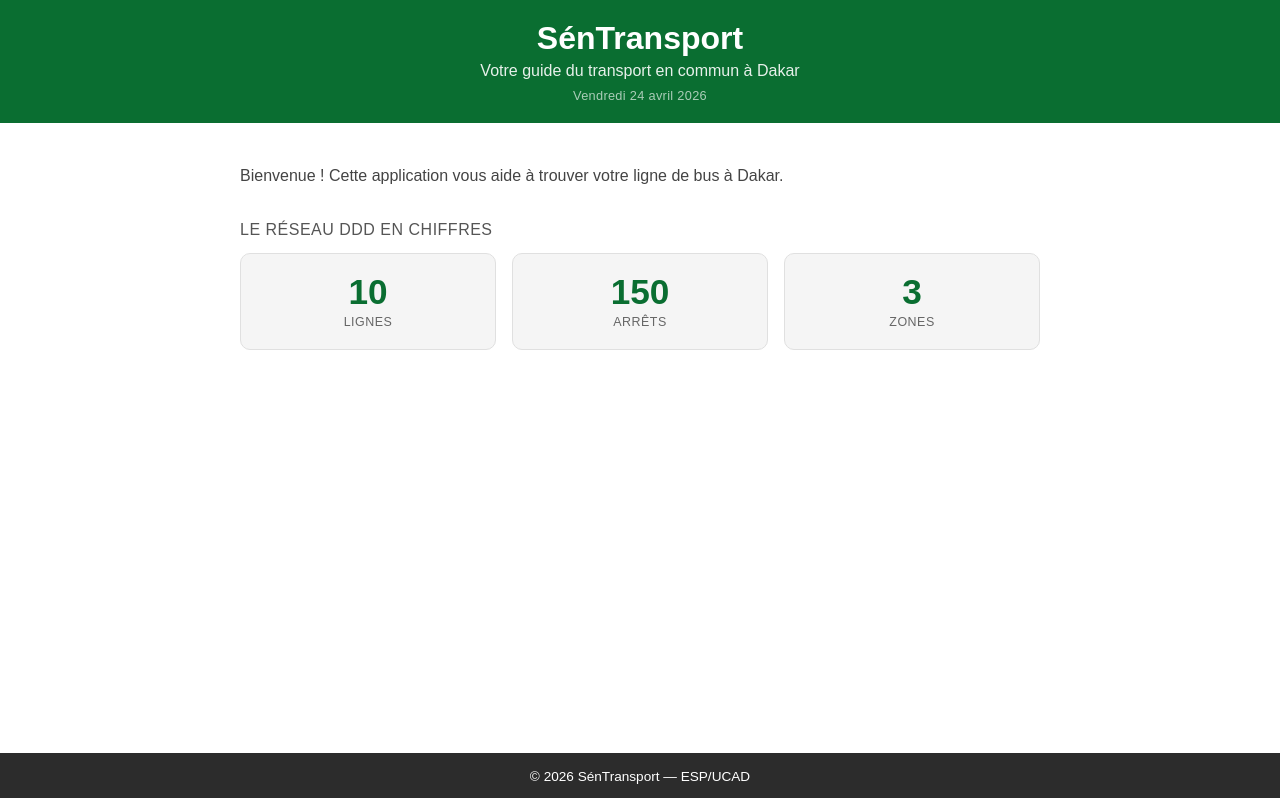
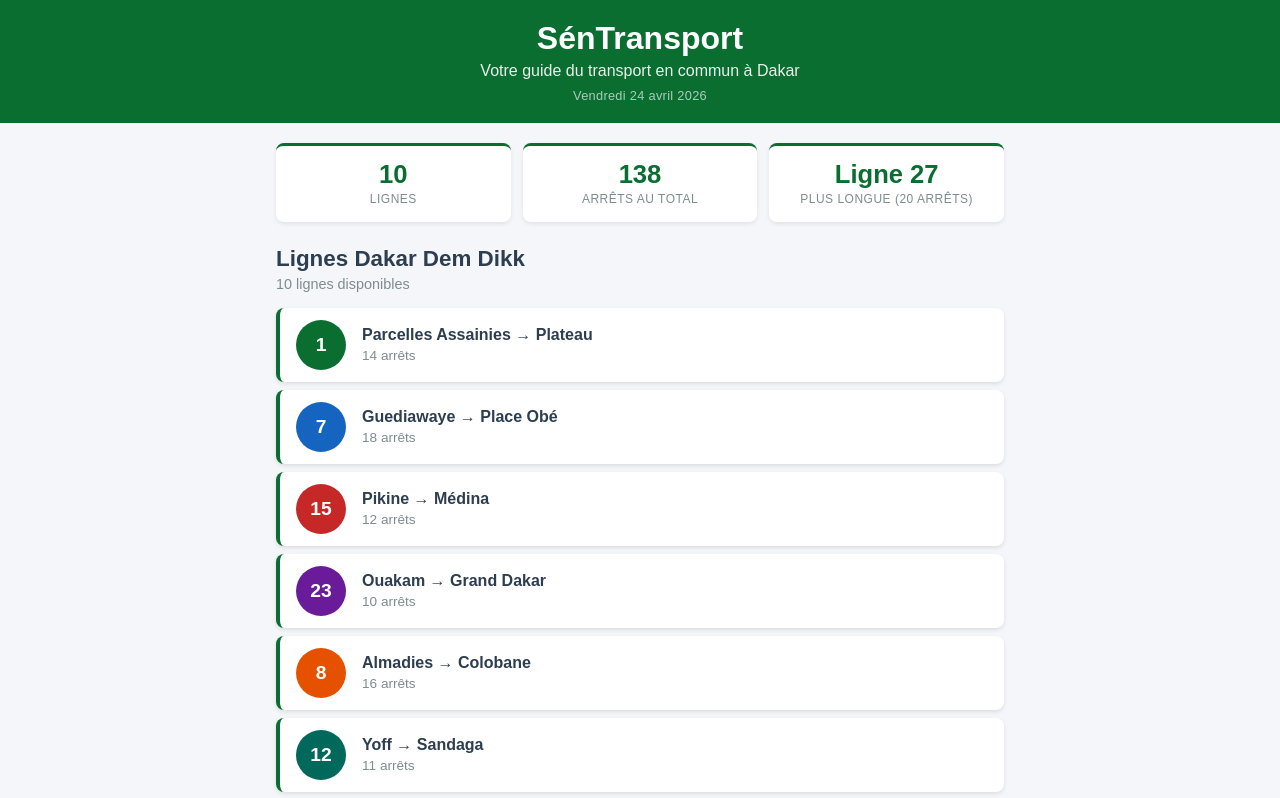
Before and after one commit to salambaa-dst/Sentransport, a React (Create React App) app: page / in a window 1280 px wide. Shown: the top 798 px of the page. Built offline with nearby package versions, Linux system fonts and the light colour scheme.

Commit message:
Lab 2 : composants statiques LigneBus et ListeLignes

```diff
--- a/src/App.css
+++ b/src/App.css
@@ -1,36 +1,22 @@
 .App {
   font-family: Arial, sans-serif;
   min-height: 100vh;
+  background-color: #f5f6fa;
   display: flex;
   flex-direction: column;
 }
 
 .contenu {
-  padding: 24px 20px;
+  padding: 20px;
   max-width: 800px;
   margin: 0 auto;
   width: 100%;
+  box-sizing: border-box;
   flex: 1;
 }
 
-.welcome {
-  font-size: 1rem;
-  color: #444;
-  line-height: 1.6;
-  margin-bottom: 32px;
+@media (max-width: 600px) {
+  .contenu {
+    padding: 12px;
+  }
 }
-
-.stats-titre {
-  font-size: 1rem;
-  color: #555;
-  font-weight: 500;
-  margin: 0 0 14px;
-  text-transform: uppercase;
-  letter-spacing: 0.5px;
-}
-
-.stats-grid {
-  display: grid;
-  grid-template-columns: repeat(3, 1fr);
-  gap: 16px;
-}
--- a/src/App.js
+++ b/src/App.js
@@ -1,26 +1,31 @@
 import './App.css';
 import Header from './Header';
+import ListeLignes from './ListeLignes';
+import StatReseau from './StatReseau';
 import Footer from './Footer';
-import Statistique from './Statistique';
 
 function App() {
+  // Exercice 3 : 4 lignes supplémentaires avec quartiers réels de Dakar
+  const lignes = [
+    { id: 1,  numero: "1",  depart: "Parcelles Assainies", arrivee: "Plateau",     arrets: 14, couleur: "#0a6e31" },
+    { id: 2,  numero: "7",  depart: "Guediawaye",          arrivee: "Place Obé",   arrets: 18, couleur: "#1565c0" },
+    { id: 3,  numero: "15", depart: "Pikine",              arrivee: "Médina",      arrets: 12, couleur: "#c62828" },
+    { id: 4,  numero: "23", depart: "Ouakam",              arrivee: "Grand Dakar", arrets: 10, couleur: "#6a1b9a" },
+    { id: 5,  numero: "8",  depart: "Almadies",            arrivee: "Colobane",    arrets: 16, couleur: "#e65100" },
+    { id: 6,  numero: "12", depart: "Yoff",                arrivee: "Sandaga",     arrets: 11, couleur: "#00695c" },
+    { id: 7,  numero: "3",  depart: "Fann",                arrivee: "HLM",         arrets: 9,  couleur: "#558b2f" },
+    { id: 8,  numero: "19", depart: "Liberté 6",           arrivee: "Dieuppeul",   arrets: 13, couleur: "#37474f" },
+    { id: 9,  numero: "5",  depart: "Sicap Mbao",          arrivee: "Médina",      arrets: 15, couleur: "#ad1457" },
+    { id: 10, numero: "27", depart: "HLM Grand Yoff",      arrivee: "Plateau",     arrets: 20, couleur: "#0277bd" },
+  ];
+
   return (
     <div className="App">
       <Header />
       <main className="contenu">
-        <p className="welcome">
-          Bienvenue ! Cette application vous aide à trouver
-          votre ligne de bus à Dakar.
-        </p>
-
-        <section className="stats-section">
-          <h2 className="stats-titre">Le réseau DDD en chiffres</h2>
-          <div className="stats-grid">
-            <Statistique nombre="10" label="Lignes" />
-            <Statistique nombre="150" label="Arrêts" />
-            <Statistique nombre="3" label="Zones" />
-          </div>
-        </section>
+        {/* Exercice 2 : Statistiques du réseau */}
+        <StatReseau lignes={lignes} />
+        <ListeLignes lignes={lignes} />
       </main>
       <Footer />
     </div>
--- a/src/Footer.css
+++ b/src/Footer.css
@@ -1,8 +1,8 @@
 .footer {
-  background-color: #2c2c2c;
-  color: white;
+  background-color: #2c3e50;
+  color: #ecf0f1;
   text-align: center;
-  padding: 16px 20px;
+  padding: 16px;
+  margin-top: 40px;
   font-size: 0.85rem;
-  margin-top: auto;
 }
--- a/src/Footer.js
+++ b/src/Footer.js
@@ -3,7 +3,7 @@
 function Footer() {
   return (
     <footer className="footer">
-      © 2026 SénTransport — ESP/UCAD
+      <p>&copy; 2026 SénTransport &mdash; ESP/UCAD</p>
     </footer>
   );
 }
--- /dev/null
+++ b/src/LigneBus.css
@@ -0,0 +1,49 @@
+.ligne-bus {
+  display: flex;
+  align-items: center;
+  padding: 12px 16px;
+  margin: 8px 0;
+  background-color: #ffffff;
+  border-radius: 8px;
+  border-left: 4px solid #0a6e31;
+  box-shadow: 0 2px 4px rgba(0, 0, 0, 0.1);
+  cursor: pointer;
+  transition: transform 0.2s, box-shadow 0.2s;
+}
+
+.ligne-bus:hover {
+  transform: translateX(4px);
+  box-shadow: 0 4px 8px rgba(0, 0, 0, 0.15);
+}
+
+.ligne-numero {
+  background-color: #0a6e31;
+  color: white;
+  font-weight: bold;
+  font-size: 1.2rem;
+  width: 50px;
+  height: 50px;
+  border-radius: 50%;
+  display: flex;
+  align-items: center;
+  justify-content: center;
+  margin-right: 16px;
+  flex-shrink: 0;
+}
+
+.ligne-info {
+  display: flex;
+  flex-direction: column;
+}
+
+.ligne-trajet {
+  font-size: 1rem;
+  font-weight: 600;
+  color: #2c3e50;
+}
+
+.ligne-arrets {
+  font-size: 0.85rem;
+  color: #7f8c8d;
+  margin-top: 4px;
+}
--- /dev/null
+++ b/src/LigneBus.js
@@ -0,0 +1,24 @@
+import './LigneBus.css';
+
+function LigneBus({ numero, depart, arrivee, arrets, couleur }) {
+  const couleurBadge = couleur || '#0a6e31';
+
+  return (
+    <div className="ligne-bus">
+      <div
+        className="ligne-numero"
+        style={{ backgroundColor: couleurBadge }}
+      >
+        {numero}
+      </div>
+      <div className="ligne-info">
+        <span className="ligne-trajet">
+          {depart} &rarr; {arrivee}
+        </span>
+        <span className="ligne-arrets">{arrets} arrêts</span>
+      </div>
+    </div>
+  );
+}
+
+export default LigneBus;
--- /dev/null
+++ b/src/ListeLignes.css
@@ -0,0 +1,16 @@
+.liste-lignes {
+  padding: 0 16px;
+}
+
+.liste-titre {
+  color: #2c3e50;
+  font-size: 1.4rem;
+  margin-bottom: 4px;
+}
+
+.liste-description {
+  color: #7f8c8d;
+  font-size: 0.9rem;
+  margin-top: 0;
+  margin-bottom: 16px;
+}
--- /dev/null
+++ b/src/ListeLignes.js
@@ -0,0 +1,23 @@
+import LigneBus from './LigneBus';
+import './ListeLignes.css';
+
+function ListeLignes({ lignes }) {
+  return (
+    <div className="liste-lignes">
+      <h2 className="liste-titre">Lignes Dakar Dem Dikk</h2>
+      <p className="liste-description">{lignes.length} lignes disponibles</p>
+      {lignes.map(ligne => (
+        <LigneBus
+          key={ligne.id}
+          numero={ligne.numero}
+          depart={ligne.depart}
+          arrivee={ligne.arrivee}
+          arrets={ligne.arrets}
+          couleur={ligne.couleur}
+        />
+      ))}
+    </div>
+  );
+}
+
+export default ListeLignes;
--- /dev/null
+++ b/src/StatReseau.css
@@ -0,0 +1,32 @@
+.stat-reseau {
+  display: grid;
+  grid-template-columns: repeat(3, 1fr);
+  gap: 12px;
+  margin: 0 16px 24px;
+}
+
+.stat-reseau-carte {
+  background-color: #ffffff;
+  border-radius: 8px;
+  padding: 16px 12px;
+  text-align: center;
+  display: flex;
+  flex-direction: column;
+  gap: 4px;
+  box-shadow: 0 2px 4px rgba(0, 0, 0, 0.08);
+  border-top: 3px solid #0a6e31;
+}
+
+.stat-reseau-nombre {
+  font-size: 1.6rem;
+  font-weight: 700;
+  color: #0a6e31;
+  line-height: 1;
+}
+
+.stat-reseau-label {
+  font-size: 0.75rem;
+  color: #7f8c8d;
+  text-transform: uppercase;
+  letter-spacing: 0.5px;
+}
--- /dev/null
+++ b/src/StatReseau.js
@@ -0,0 +1,31 @@
+import './StatReseau.css';
+
+function StatReseau({ lignes }) {
+  const totalLignes = lignes.length;
+  const totalArrets = lignes.reduce((sum, l) => sum + l.arrets, 0);
+  const lignePlusLongue = lignes.reduce(
+    (max, l) => (l.arrets > max.arrets ? l : max),
+    lignes[0]
+  );
+
+  return (
+    <div className="stat-reseau">
+      <div className="stat-reseau-carte">
+        <span className="stat-reseau-nombre">{totalLignes}</span>
+        <span className="stat-reseau-label">Lignes</span>
+      </div>
+      <div className="stat-reseau-carte">
+        <span className="stat-reseau-nombre">{totalArrets}</span>
+        <span className="stat-reseau-label">Arrêts au total</span>
+      </div>
+      <div className="stat-reseau-carte">
+        <span className="stat-reseau-nombre">Ligne {lignePlusLongue.numero}</span>
+        <span className="stat-reseau-label">
+          Plus longue ({lignePlusLongue.arrets} arrêts)
+        </span>
+      </div>
+    </div>
+  );
+}
+
+export default StatReseau;
```
